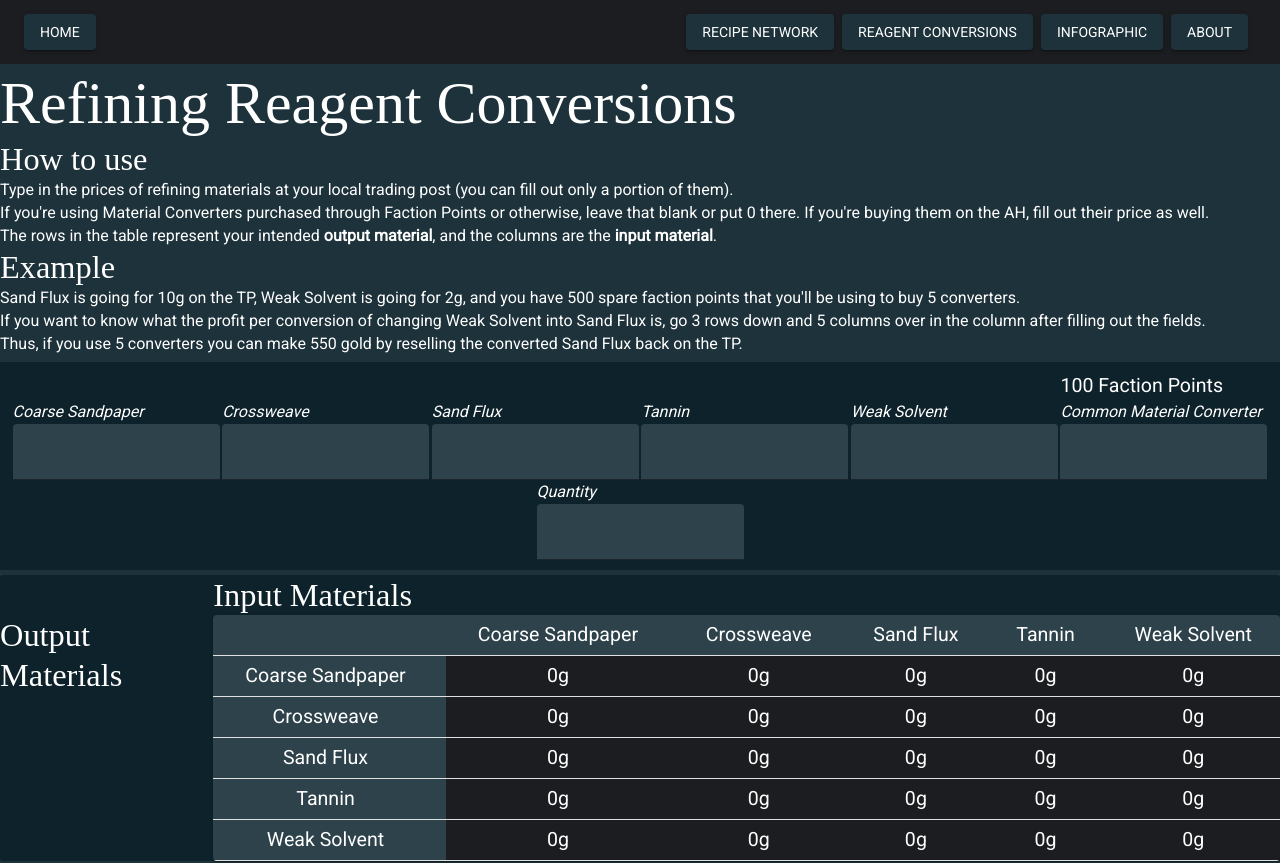
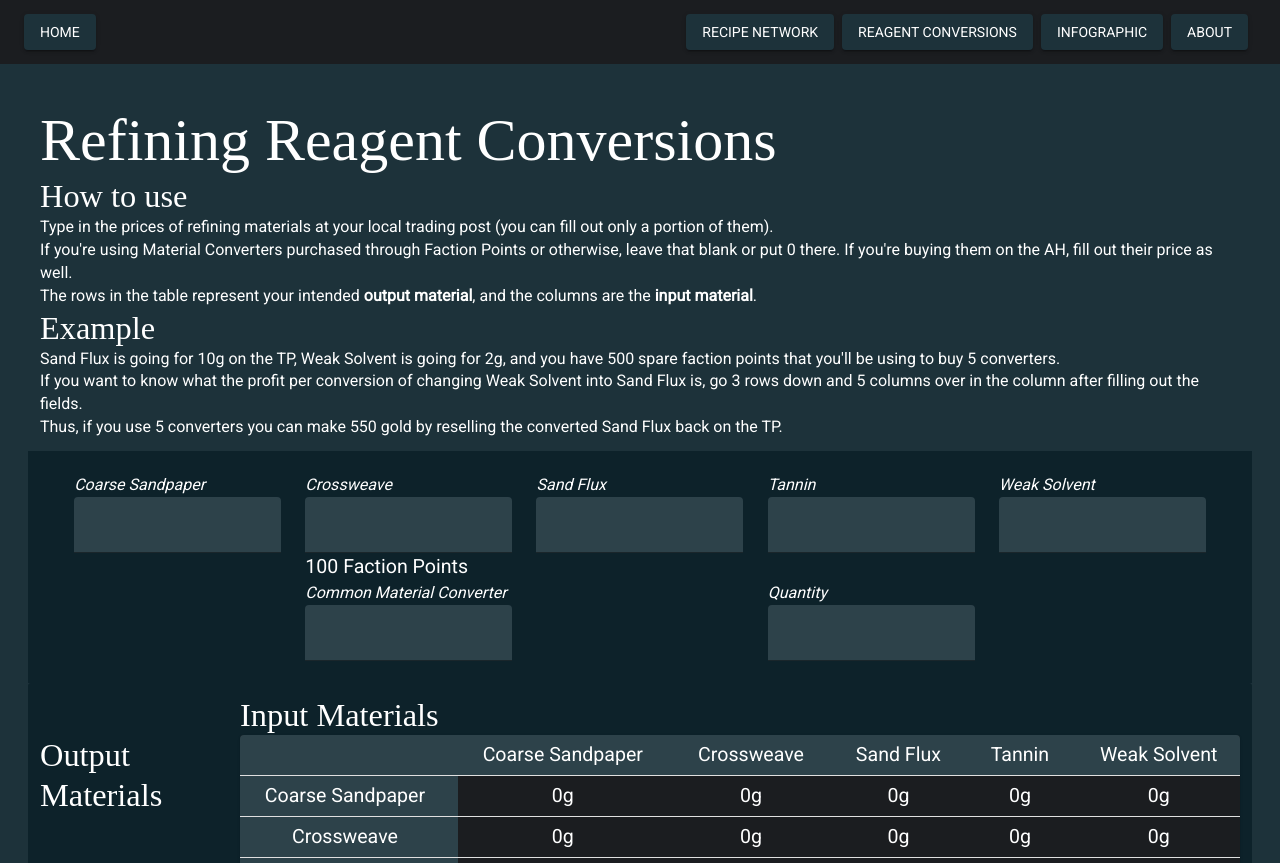
Before and after one commit to meissnereric/BraveNW, a React (Create React App) app: page /arbitrage in a window 1280 px wide. Shown: the top 863 px of the page. Built offline with nearby package versions, Linux system fonts and the light colour scheme.

Commit message:
Add padding to Arbitrage page.

```diff
--- a/src/Components/Arbitrage.tsx
+++ b/src/Components/Arbitrage.tsx
@@ -161,7 +161,9 @@ export default function Arbitrage(props) {
     };
 
     return (
-        <Grid container className='root' spacing={0} style={{ backgroundColor: theme.palette.secondary.main, minHeight: '100vh' }}
+        <Grid container  style={{ backgroundColor: theme.palette.secondary.main, minHeight: '100vh', padding: 40 }}>
+
+        <Grid container className='root' spacing={3}
             justifyContent="flex-start"
             alignItems="center"
         >
@@ -309,7 +311,7 @@ export default function Arbitrage(props) {
                     Table
                     </Typography> */}
                 <Grid item xs={2}> </Grid>
-                <Grid item xs={10} alignItems='center' justifyContent='center'>
+                <Grid item xs={10} alignItems='center' justifyContent='flex-end'>
                     <Typography variant='h4'>Input Materials</Typography>
                 </Grid>
                 <Grid item xs={2} alignItems='center' justifyContent='center'>
@@ -365,6 +367,7 @@ export default function Arbitrage(props) {
                     </TableContainer>
                 </Grid>
             </Grid>
+        </Grid>
 
 
         </Grid>
```
